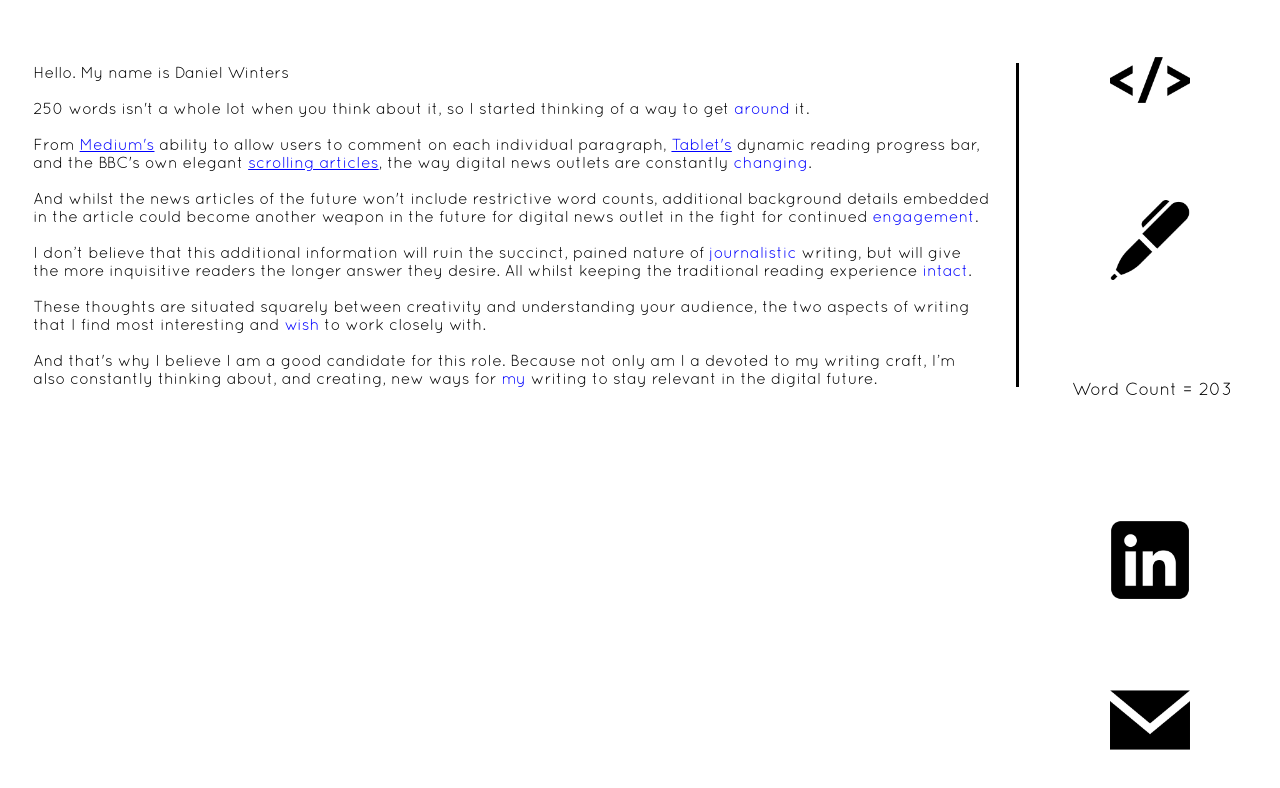
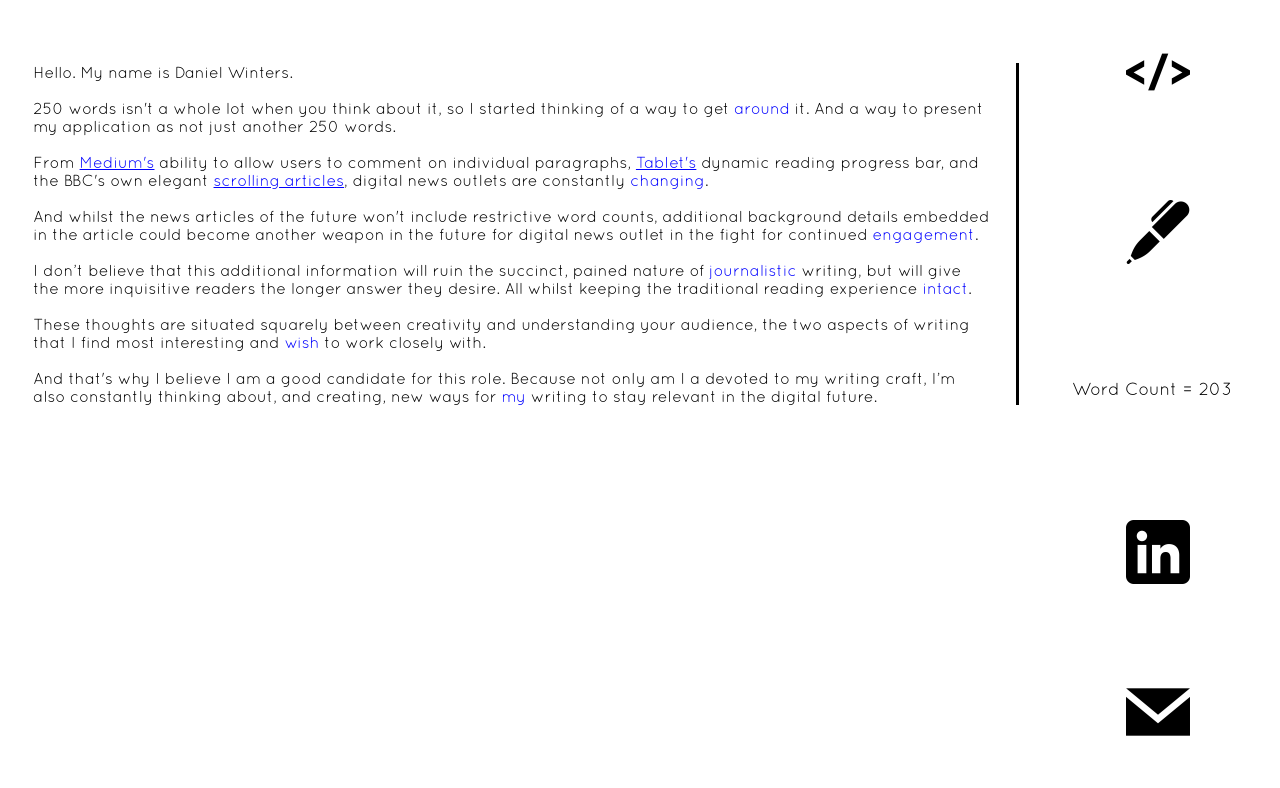
Before and after one commit to bigwinters/bbc, a plain HTML site: page index.html in a window 1280 px wide. Drawn offline with Linux system fonts and the light colour scheme; files whose address does not match are found by name.

Commit message:
smaller icons

```diff
--- a/css/main.css
+++ b/css/main.css
@@ -72,8 +72,9 @@ p{
 .sidebar img{
 	position: fixed;
 	right: 0;
-	height: 10%;
+	height: auto;
 	margin-right: 7%;
+	max-width:100%;
 }
 
 #first{
--- a/index.html
+++ b/index.html
@@ -4,18 +4,19 @@
 	<script src="js/jquery-2.1.4.min.js"></script>
 	<script type="text/javascript" src="js/app.js"></script>
 	<meta http-equiv="content-type" content="text/html;charset=utf-8" />
+	<meta name="viewport" content="width=device-width, initial-scale=1" />
 	</head>
 
 	<body>
 		<div id="content">
-			<p>Hello. My name is Daniel Winters</p>
+			<p>Hello. My name is Daniel Winters.</p>
 			<br>
 			<br>
-			<p>250 words isn't a whole lot when you think about it, so I started thinking of a way to get <a class="trigger" onclick='displaySecondary($(this).html())'>around</a> it.</p>
+			<p>250 words isn't a whole lot when you think about it, so I started thinking of a way to get <a class="trigger" onclick='displaySecondary($(this).html())'>around</a> it. And a way to present my application as not just another 250 words.</p>
 			<p class="secondary" id="around">And I came up with this. I used HTML / CSS, Javascript and jQuery, three coding languages that I have taught myself. To uncover the additional information, simply click the blue text. And to close the red text, click on it.</p>
 			<br>
 			<br>
-			<p>From <a href="https://medium.com/maxistentialism-blog/star-trek-the-next-generation-in-40-hours-c4a6762cbd3" target="_blank">Medium's</a> ability to allow users to comment on each individual paragraph, <a href="http://www.tabletmag.com/jewish-news-and-politics/191806/the-illusionist-al-seckel" target="_blank">Tablet's</a> dynamic reading progress bar, and the BBC's own elegant <a href="http://www.bbc.co.uk/news/special/2014/newsspec_7617/index.html" target="_blank">scrolling articles</a>, the way digital news outlets are constantly <a class="trigger" onclick='displaySecondary($(this).html())'>changing</a>.</p>
+			<p>From <a href="https://medium.com/maxistentialism-blog/star-trek-the-next-generation-in-40-hours-c4a6762cbd3" target="_blank">Medium's</a> ability to allow users to comment on individual paragraphs, <a href="http://www.tabletmag.com/jewish-news-and-politics/191806/the-illusionist-al-seckel" target="_blank">Tablet's</a> dynamic reading progress bar, and the BBC's own elegant <a href="http://www.bbc.co.uk/news/special/2014/newsspec_7617/index.html" target="_blank">scrolling articles</a>, digital news outlets are constantly <a class="trigger" onclick='displaySecondary($(this).html())'>changing</a>.</p>
 			<p class="secondary" id="changing">And, in an annoying full disclosure, after the completion of this essay, I discovered that <a href="http://grantland.com/features/the-cult-jurassic-park/" target="_blank">Grantland</a> use an annotation system very similar to my own already.</p>
 			<br>
 			<br>
@@ -38,11 +39,11 @@
 			<p> writing to stay relevant in the digital future.</p>
 		</div>
 		<div class="sidebar">
-			<a href="http://www.danielwinters.co.uk/code" target="_blank"><img src="img/iconmonstr-html-code-icon-128.png" id="first"></a>
-			<a href="http://www.danielwinters.co.uk/blog" target="_blank"><img src="img/iconmonstr-pen-icon-128.png" id="second"></a>
+			<a href="http://www.danielwinters.co.uk/code" target="_blank"><img src="img/iconmonstr-html-code-icon-64.png" id="first"></a>
+			<a href="http://www.danielwinters.co.uk/blog" target="_blank"><img src="img/iconmonstr-pen-icon-64.png" id="second"></a>
 			<p id="wordcount"></p>
-			<a href="https://uk.linkedin.com/pub/daniel-winters/62/b14/b71" target="_blank"><img src="img/iconmonstr-linkedin-3-icon-128.png" id="third"></a>
-			<a href="mailto:hello@danielwinters.co.uk?Subject=Hello%20Daniel" target="_top"><img src="img/iconmonstr-email-3-icon-128.png" id="fourth"></a>
+			<a href="https://uk.linkedin.com/pub/daniel-winters/62/b14/b71" target="_blank"><img src="img/iconmonstr-linkedin-3-icon-64.png" id="third"></a>
+			<a href="mailto:hello@danielwinters.co.uk?Subject=Hello%20Daniel" target="_top"><img src="img/iconmonstr-email-3-icon-64.png" id="fourth"></a>
 		</div>
 	</body>
 </html>
```
Also changed, not shown: img/iconmonstr-email-3-icon-128.png (deleted), img/iconmonstr-email-3-icon-64.png (added), img/iconmonstr-html-code-icon-128.png (deleted), img/iconmonstr-html-code-icon-64.png (added), img/iconmonstr-linkedin-3-icon-128.png (deleted), img/iconmonstr-linkedin-3-icon-64.png (added), img/iconmonstr-pen-icon-128.png (deleted), img/iconmonstr-pen-icon-64.png (added).
